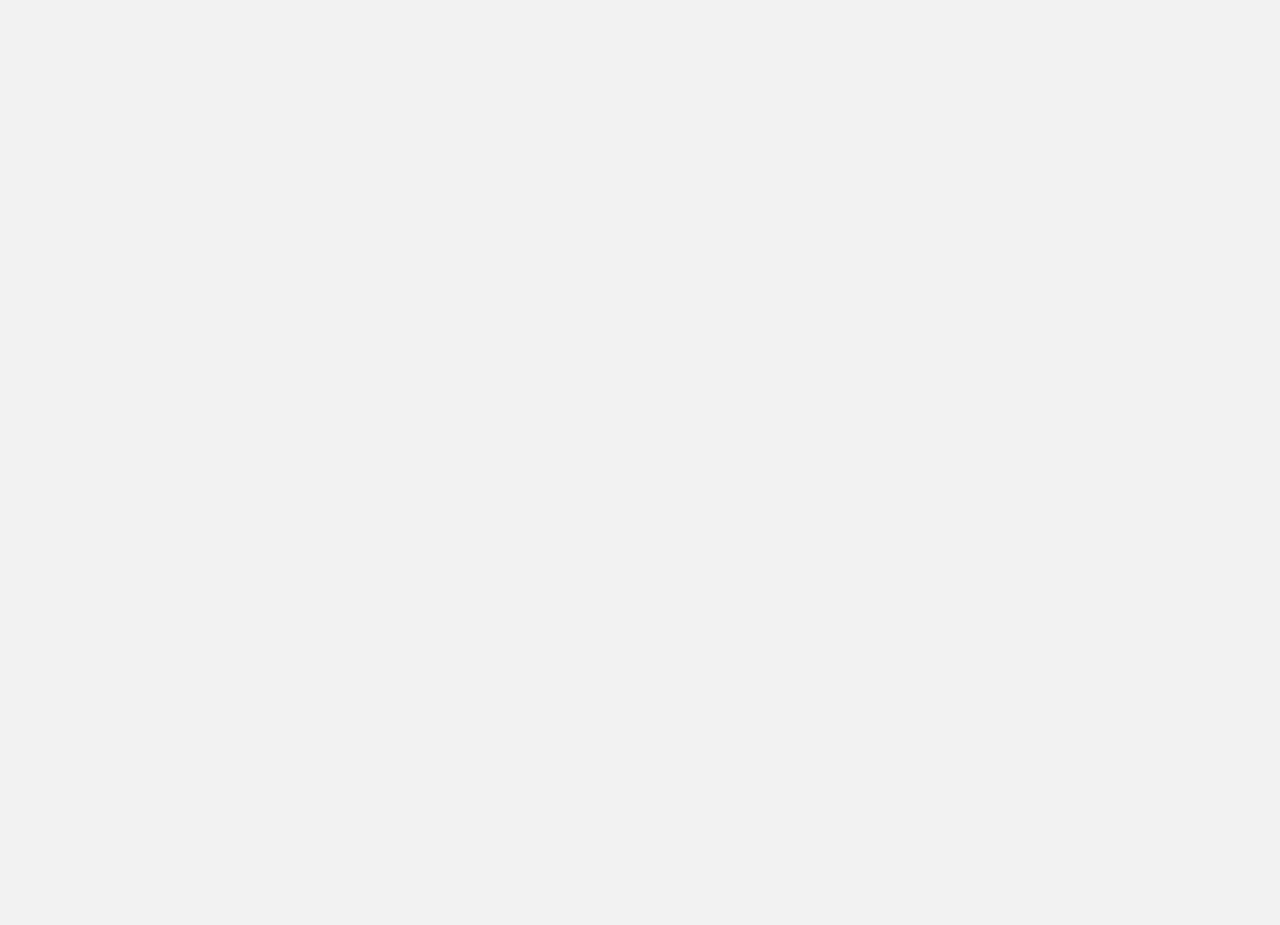
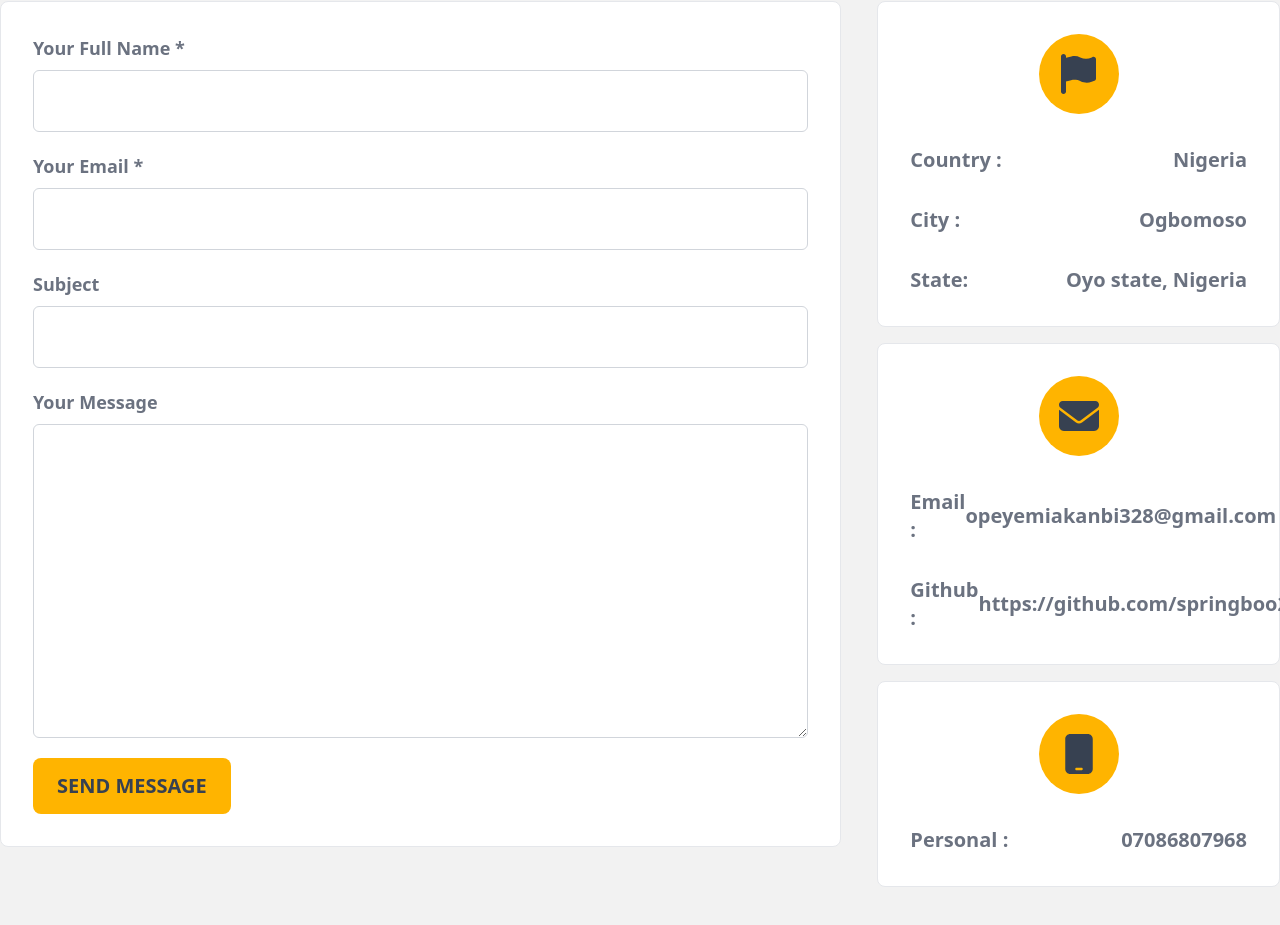
Before and after one commit to springboot20/my-portfolio, a React (Vite) app: page / in a window 1280 px wide. Shown: the part 4143-5068 px from the top of the page. Before the commit the page ends 4012 px from the top, so only its background shows below. Built offline with nearby package versions, Linux system fonts and the light colour scheme.

Commit message:
contact section added to page

```diff
--- /dev/null
+++ b/src/components/Contact.tsx
@@ -0,0 +1,125 @@
+import { faEnvelope, faFlag, faMobile } from '@fortawesome/free-solid-svg-icons';
+import { FontAwesomeIcon } from '@fortawesome/react-fontawesome';
+
+export const Contact = () => {
+  return (
+    <section className='pt-20 pb-28 px-6 lg:px-0'>
+      <div className='mx-auto max-w-8xl grid grid-cols-1 md:grid-cols-3 gap-9'>
+        {/* contact form start */}
+        <div className='space-y-4 col-span-2'>
+          <h1 className='text-port-black text-3xl font-bold capitalize'>Send me a Message</h1>
+          <form action='' className='rounded-lg bg-white p-8 border space-y-5'>
+            <div className='space-y-2'>
+              <label htmlFor='full-name' className='block text-lg font-semibold text-gray-500'>
+                Your Full Name *
+              </label>
+              <input
+                type='text'
+                className='px-4 py-4 border border-gray-300 w-full block rounded-md focus:ring-1 focus:ring-port-yellow outline-port-yellow outline-1 text-xl font-medium text-gray-700'
+              />
+            </div>
+
+            <div className='space-y-2'>
+              <label htmlFor='email' className='block text-lg font-semibold text-gray-500'>
+                Your Email *
+              </label>
+              <input
+                type='email'
+                className='px-4 py-4 border border-gray-300 w-full block rounded-md focus:ring-1 focus:ring-port-yellow outline-port-yellow outline-1 text-xl font-medium text-gray-700'
+              />
+            </div>
+
+            <div className='space-y-2'>
+              <label htmlFor='subject' className='block text-lg font-semibold text-gray-500'>
+                Subject
+              </label>
+              <input
+                type='text'
+                className='px-4 py-4 border border-gray-300 w-full block rounded-md focus:ring-1 focus:ring-port-yellow outline-port-yellow outline-1 text-xl font-medium text-gray-700'
+              />
+            </div>
+
+            <div className='space-y-2'>
+              <label htmlFor='' className='block text-lg font-semibold text-gray-500'>
+                Your Message
+              </label>
+              <textarea
+                cols={10}
+                rows={10}
+                className='px-4 py-4 border border-gray-300 w-full block rounded-md focus:ring-1 focus:ring-port-yellow outline-port-yellow outline-1 text-xl font-medium text-gray-700'></textarea>
+            </div>
+
+            <button className='text-xl font-semibold text-gray-700 uppercase bg-port-yellow rounded-lg py-3.5 px-6'>
+              Send Message
+            </button>
+          </form>
+        </div>
+        {/* contact form ends */}
+
+        {/* contact information start */}
+        <div className='space-y-4 col-span-1'>
+          <h1 className='text-port-black text-3xl font-bold capitalize'>Contact Information</h1>
+          <div className='space-y-4'>
+            <div className='rounded-lg bg-white p-8 border space-y-8'>
+              <div className='flex items-center justify-center h-20 w-20 bg-port-yellow rounded-full mx-auto'>
+                <FontAwesomeIcon icon={faFlag} className='text-gray-700 h-10 text-center' />
+              </div>
+              <div className=''>
+                <p className='text-xl text-gray-500 font-semibold flex justify-between items-center'>
+                  <span>Country :</span>
+                  <span>Nigeria</span>
+                </p>
+              </div>
+
+              <div className=''>
+                <p className='text-xl text-gray-500 font-semibold flex justify-between items-center'>
+                  <span>City :</span>
+                  <span>Ogbomoso</span>
+                </p>
+              </div>
+
+              <div className=''>
+                <p className='text-xl text-gray-500 font-semibold flex justify-between items-center'>
+                  <span>State:</span>
+                  <span>Oyo state, Nigeria</span>
+                </p>
+              </div>
+            </div>
+
+            <div className='rounded-lg bg-white p-8 border space-y-8'>
+              <div className='flex items-center justify-center h-20 w-20 bg-port-yellow rounded-full mx-auto'>
+                <FontAwesomeIcon icon={faEnvelope} className='text-gray-700 h-10 text-center' />
+              </div>
+              <div className=''>
+                <p className='text-xl text-gray-500 font-semibold flex justify-between items-center'>
+                  <span>Email :</span>
+                  <span>opeyemiakanbi328@gmail.com</span>
+                </p>
+              </div>
+
+              <div className=''>
+                <p className='text-xl text-gray-500 font-semibold flex justify-between items-center'>
+                  <span>Github :</span>
+                  <a href='https://github.com/springboo20'>https://github.com/springboo20</a>
+                </p>
+              </div>
+            </div>
+
+            <div className='rounded-lg bg-white p-8 border space-y-8'>
+              <div className='flex items-center justify-center h-20 w-20 bg-port-yellow rounded-full mx-auto'>
+                <FontAwesomeIcon icon={faMobile} className='text-gray-700 h-10 text-center' />
+              </div>
+              <div className=''>
+                <p className='text-xl text-gray-500 font-semibold flex justify-between items-center'>
+                  <span>Personal :</span>
+                  <span>07086807968</span>
+                </p>
+              </div>
+            </div>
+          </div>
+        </div>
+        {/* contact information start */}
+      </div>
+    </section>
+  );
+};
--- a/src/components/Portfolio.tsx
+++ b/src/components/Portfolio.tsx
@@ -11,14 +11,12 @@ export const Portfolio = () => {
     <section className='pt-20 pb-28 px-6 lg:px-0'>
       <div className='mx-auto max-w-8xl'>
         <header className='text-center space-y-4'>
-          <h1 className='text-port-black text-3xl font-bold capitalize'>recommendations</h1>
+          <h1 className='text-port-black text-3xl font-bold capitalize'>Projects</h1>
           <p className='text-2xl font-semibold text-port-gray max-w-2xl mx-auto'>
             Lorem ipsum dolor, sit amet consectetur adipisicing elit. Vero quae, rem laboriosam
             eligendi sequi quaerat quia assumenda commodi sit modi unde, numquam est temporibus
           </p>
         </header>
-
-        <nav></nav>
 
         <div className='grid sm:grid-cols-1 md:grid-cols-2 lg:grid-cols-3 gap-6 mt-8'>
           {projects.map((project) => {
@@ -30,7 +28,7 @@ export const Portfolio = () => {
                   <img src={project.image} className='block absolute h-full' />
                 </header>
 
-                <div className='group-hover:opacity-100 group-hover:scale-100 origin-top transition-all flex items-center justify-center space-x-5 scale-0  text-white  opacity-0 absolute top-0 left-0 right-0 bg-black/50 z-10 h-full'>
+                <div className='group-hover:opacity-100 group-hover:scale-100 origin-top transition-all flex items-center justify-center space-x-8 scale-0  text-white  opacity-0 absolute top-0 left-0 right-0 bg-black/50 z-10 h-full'>
                   <Link to={project['github-url']} target='_blank'>
                     <FontAwesomeIcon icon={faGithub} className='h-10' />
                   </Link>
--- a/src/pages/Home.tsx
+++ b/src/pages/Home.tsx
@@ -6,6 +6,7 @@ import { Recommendation } from '../components/Recommendation';
 import { Education } from '../components/Education';
 import { ScrollReveal } from '../components/ScrollReveal';
 import { Portfolio } from '../components/Portfolio';
+import { Contact } from '../components/Contact';
 
 export const Home = () => {
   const [open, setOpen] = useState<boolean>(false);
@@ -40,11 +41,17 @@ export const Home = () => {
       </ScrollReveal>
       {/* Education section ends */}
 
-      {/* Education section begins */}
+      {/* Portfolio section begins */}
       <ScrollReveal>
         <Portfolio />
       </ScrollReveal>
-      {/* Education section ends */}
+      {/* Portfolio section ends */}
+
+      {/* Contact section begins */}
+      <ScrollReveal>
+        <Contact />
+      </ScrollReveal>
+      {/* Contact section ends */}
     </Fragment>
   );
 };
```
